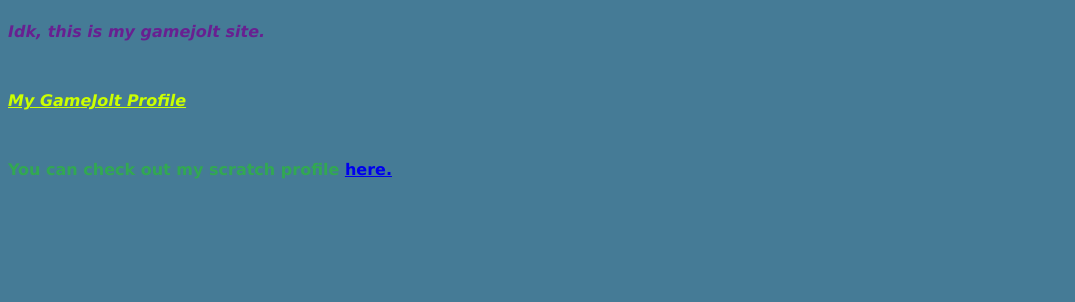
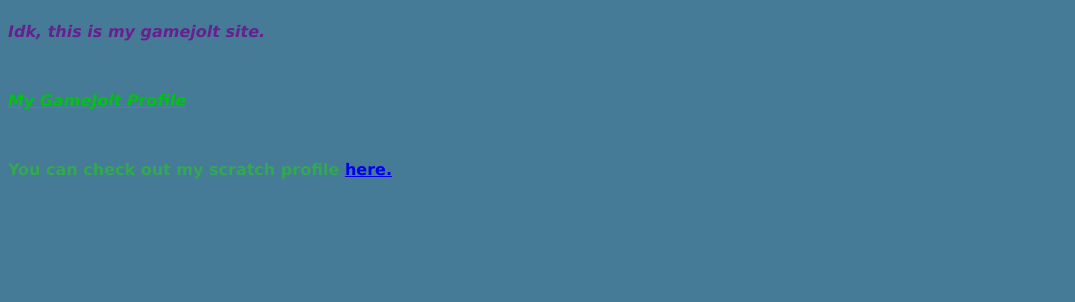
Before and after one commit to Juarez2010/gamejolt-page, a plain HTML site: page index.html in a window 1280 px wide. Shown: the part 55-357 px from the top of the page, without its empty margins (0-1075 px from the left). Drawn offline with Linux system fonts and the light colour scheme.

Commit message:
Update main-style.css

```diff
--- a/main-style.css
+++ b/main-style.css
@@ -133,11 +133,11 @@
             font-family:verdana, Arial, sans-serif;
             font-style:italic;
             font-weight:bold;
-            color:#ccff00;
+            color:#02c212;
         }
 #yay-jamegolt {
             font-family:verdana, Arial, sans-serif;
             font-style:italic;
             font-weight:bold;
-            color:#ccff00;
+            color:#02c212;
         }
```
